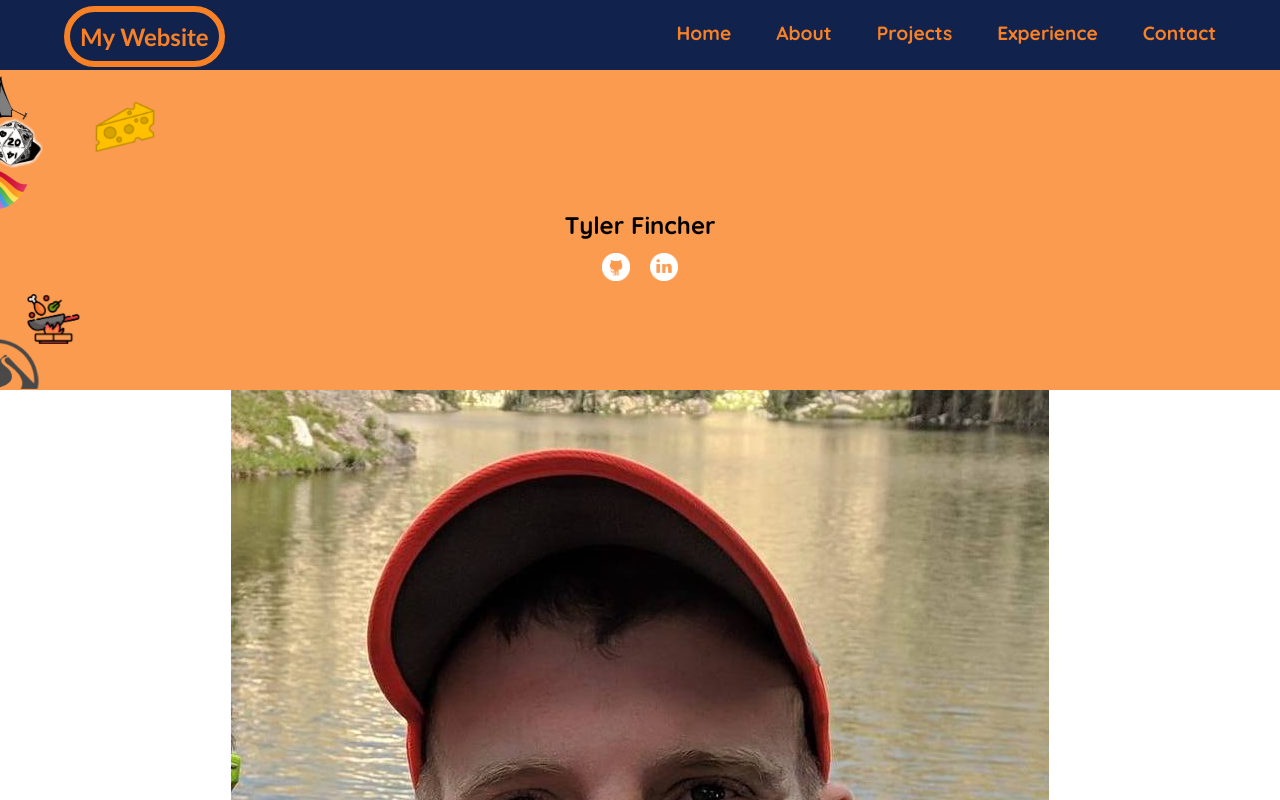
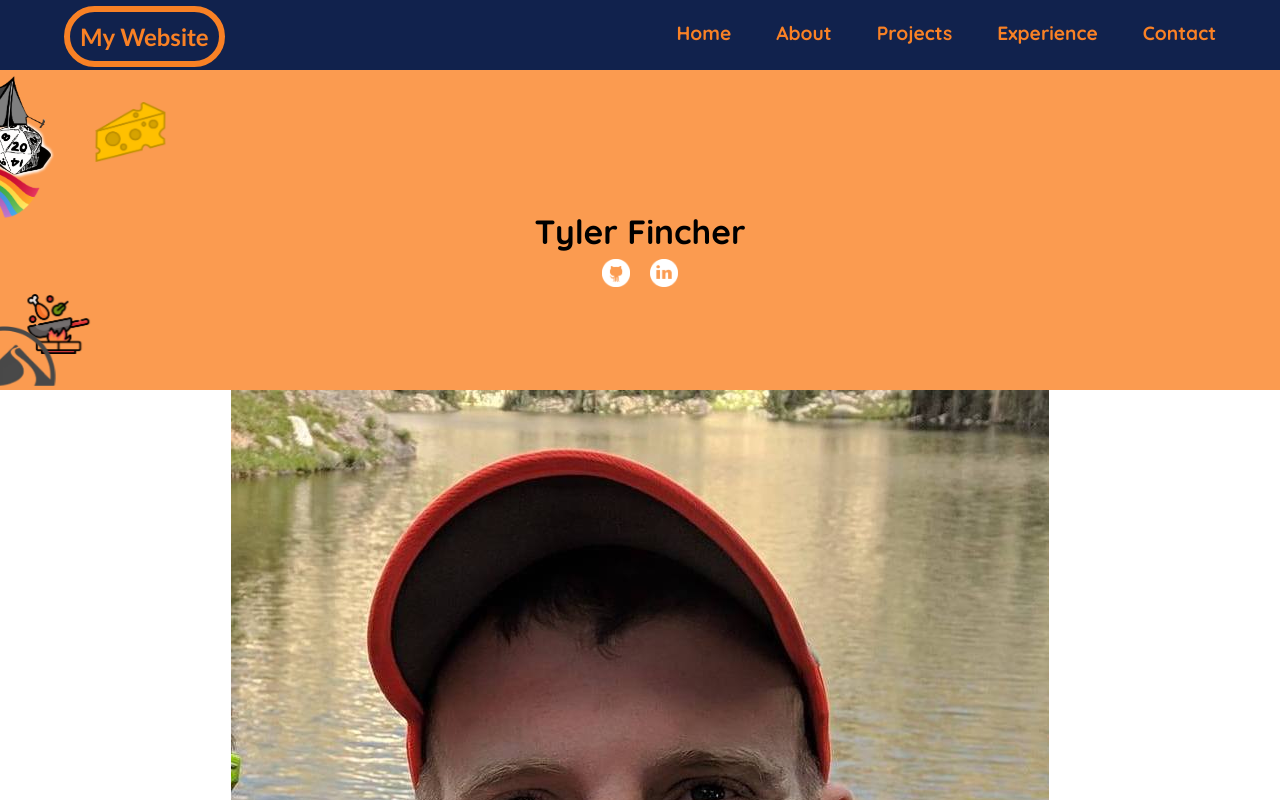
Before and after one commit to relyt4me/personal-website, a React (Create React App) app: page / in a window 1280 px wide. Shown: the top 800 px of the page. Built offline with nearby package versions, Linux system fonts and the light colour scheme.

Commit message:
Quick Adjustements for the Title

```diff
--- a/src/components/Home/Home.css
+++ b/src/components/Home/Home.css
@@ -11,11 +11,12 @@
   margin-left: auto;
   left: 0;
   right: 0;
+  font-size: 2.1em;
 }
 
 .home .links {
   position: absolute;
-  top: 173px;
+  top: 179px;
   margin-left: auto;
   left: 0;
   right: 0;
@@ -32,7 +33,7 @@
 }
 
 .float-icon {
-  height: 50px;
+  height: 60px;
   position: absolute;
   animation-name: float;
   animation-fill-mode: both;
@@ -45,7 +46,7 @@
   animation-duration: 25s;
 }
 .fl-icon1 {
-  top: 78%;
+  top: 70%;
   animation-duration: 50s;
 }
 .fl-icon2 {
@@ -61,7 +62,7 @@
   animation-duration: 40s;
 }
 .fl-icon5 {
-  top: 84%;
+  top: 80%;
   animation-duration: 42s;
 }
 .fl-icon6 {
```
